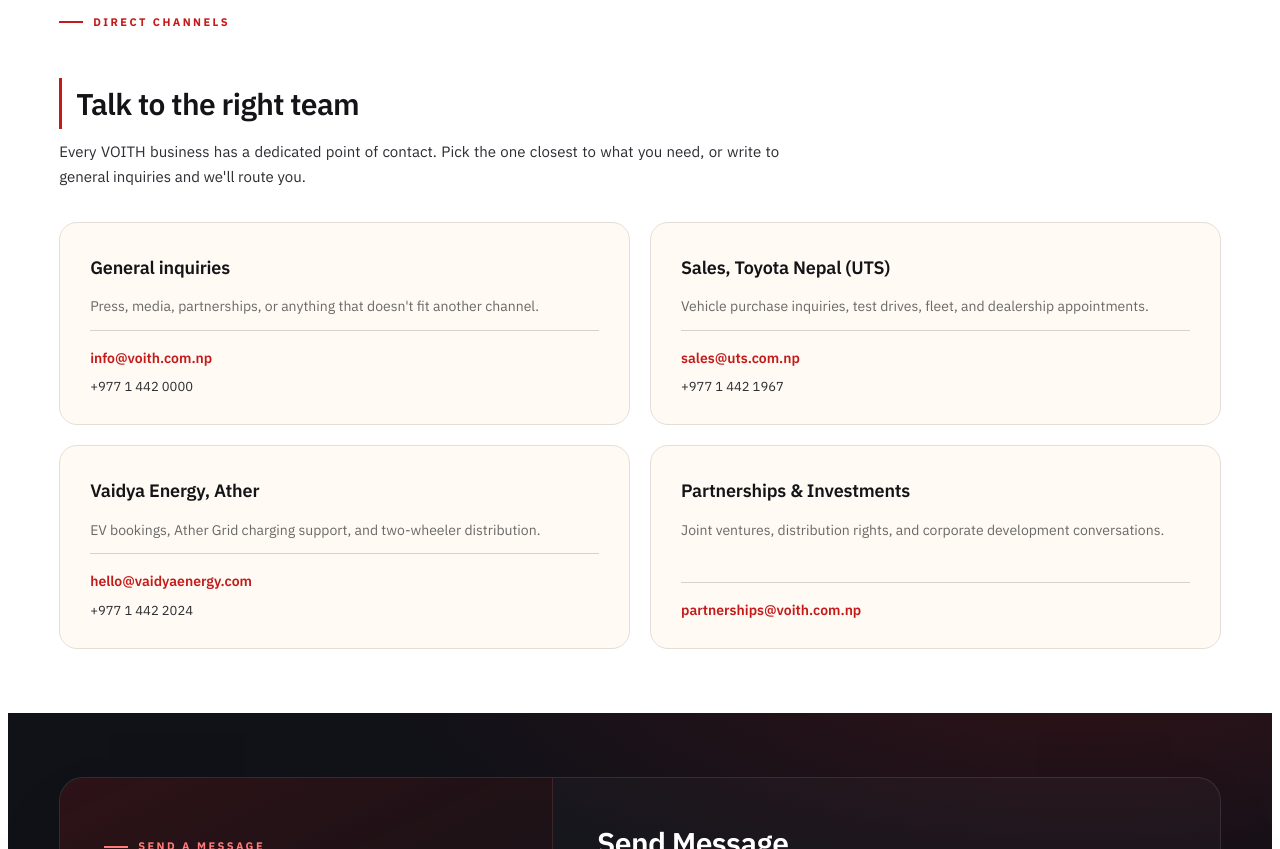
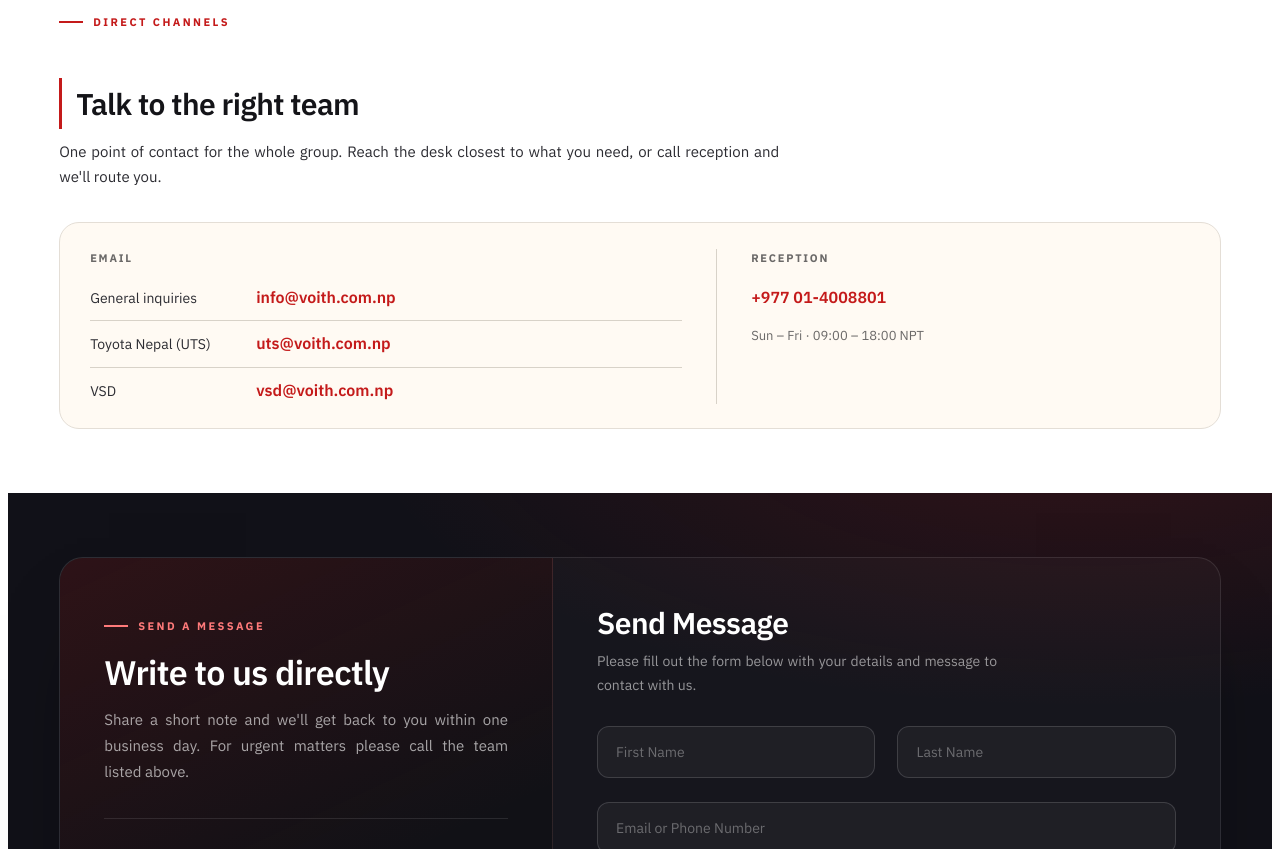
Before and after one commit to VaidyaMobilityPvtLtd/voith-website, a Next.js app: page /contact in a window 1280 px wide. Shown: the part 720-1569 px from the top of the page. Built offline with nearby package versions, Linux system fonts and the light colour scheme.

Commit message:
change: contact detail

```diff
--- a/src/components/pages/ContactPageView.tsx
+++ b/src/components/pages/ContactPageView.tsx
@@ -1,5 +1,5 @@
 import {
-  contactChannels,
+  contactDirect,
   footerContact,
   footerSocial,
   pageMeta,
@@ -25,36 +25,51 @@
           <p className="contact-eyebrow">Direct channels</p>
           <h2 className="pg-section-title">Talk to the right team</h2>
           <p className="contact-lead">
-            Every VOITH business has a dedicated point of contact. Pick the one
-            closest to what you need, or write to general inquiries and we'll
-            route you.
+            One point of contact for the whole group. Reach the desk closest
+            to what you need, or call reception and we'll route you.
           </p>
         </header>
 
-        <div className="contact-grid">
-          {contactChannels.map((c) => (
-            <article className="contact-card" key={c.label}>
-              <h3>{c.label}</h3>
-              <p className="contact-card-desc">{c.description}</p>
-              <div className="contact-card-meta">
+        <article className="contact-desk">
+          <div className="contact-desk-body">
+            <div className="contact-desk-block">
+              <p className="contact-desk-label">Email</p>
+              <ul className="contact-desk-list">
+                {contactDirect.emails.map((e) => (
+                  <li key={e.address}>
+                    <span className="contact-desk-key">{e.label}</span>
                     <a
-                  href={`mailto:${c.email}`}
-                  className="contact-card-email"
+                      href={`mailto:${e.address}`}
+                      className="contact-desk-email"
                     >
-                  {c.email}
+                      {e.address}
                     </a>
-                {c.phone ? (
+                  </li>
+                ))}
+              </ul>
+            </div>
+
+            <div className="contact-desk-block">
+              <p className="contact-desk-label">Reception</p>
+              <ul className="contact-desk-list">
+                {contactDirect.phones.map((ph) => (
+                  <li key={ph.number}>
+                    {contactDirect.phones.length > 1 ? (
+                      <span className="contact-desk-key">{ph.label}</span>
+                    ) : null}
                     <a
-                    href={`tel:${c.phone.replace(/\s+/g, "")}`}
-                    className="contact-card-phone"
+                      href={`tel:${ph.number.replace(/[^+0-9]/g, "")}`}
+                      className="contact-desk-phone"
                     >
-                    {c.phone}
+                      {ph.number}
                     </a>
-                ) : null}
+                  </li>
+                ))}
+              </ul>
+              <p className="contact-desk-hours">{contactDirect.hours}</p>
+            </div>
           </div>
         </article>
-          ))}
-        </div>
       </section>
 
       <section className="contact-form-section">
--- a/src/data/contact.ts
+++ b/src/data/contact.ts
@@ -1,42 +1,26 @@
-// Contact page content: channels, offices, topics
+// Contact page content: the group contact desk, offices, topics
 // Part of the VOITH site content. Edit freely, re-exported via data/content.ts.
 
-export type ContactChannel = {
+export type ContactEmail = {
   label: string;
-  description: string;
-  email: string;
-  phone?: string;
+  address: string;
 };
 
-export const contactChannels: ContactChannel[] = [
-  {
-    label: "General inquiries",
-    description:
-      "Press, media, partnerships, or anything that doesn't fit another channel.",
-    email: "info@voith.com.np",
-    phone: "+977 1 442 0000",
-  },
-  {
-    label: "Sales, Toyota Nepal (UTS)",
-    description:
-      "Vehicle purchase inquiries, test drives, fleet, and dealership appointments.",
-    email: "sales@uts.com.np",
-    phone: "+977 1 442 1967",
-  },
-  {
-    label: "Vaidya Energy, Ather",
-    description:
-      "EV bookings, Ather Grid charging support, and two-wheeler distribution.",
-    email: "hello@vaidyaenergy.com",
-    phone: "+977 1 442 2024",
-  },
-  {
-    label: "Partnerships & Investments",
-    description:
-      "Joint ventures, distribution rights, and corporate development conversations.",
-    email: "partnerships@voith.com.np",
-  },
-];
+export type ContactPhone = {
+  label: string;
+  number: string;
+};
+
+/** Single group-wide contact desk shown on the contact page. */
+export const contactDirect = {
+  emails: [
+    { label: "General inquiries", address: "info@voith.com.np" },
+    { label: "Toyota Nepal (UTS)", address: "uts@voith.com.np" },
+    { label: "VSD", address: "vsd@voith.com.np" },
+  ] as ContactEmail[],
+  phones: [{ label: "Reception", number: "+977 01-4008801" }] as ContactPhone[],
+  hours: "Sun – Fri · 09:00 – 18:00 NPT",
+};
 
 export type ContactOffice = {
   city: string;
--- a/src/data/content.ts
+++ b/src/data/content.ts
@@ -11,7 +11,7 @@
  *   footprint-map.ts   Nepal map (/nepal.svg) brands + dot markers
  *   people.ts          family, leadership, teams
  *   future.ts          future page
- *   contact.ts         contact channels, offices, topics
+ *   contact.ts         contact desk, offices, topics
  *   why.ts             why-choose-us
  *   legal.ts           legal / privacy
  */
```
Also changed, not shown: public/brands/sasvata_logo.png, src/app/globals.css. Lines whose indentation alone changed are shown as unchanged.
